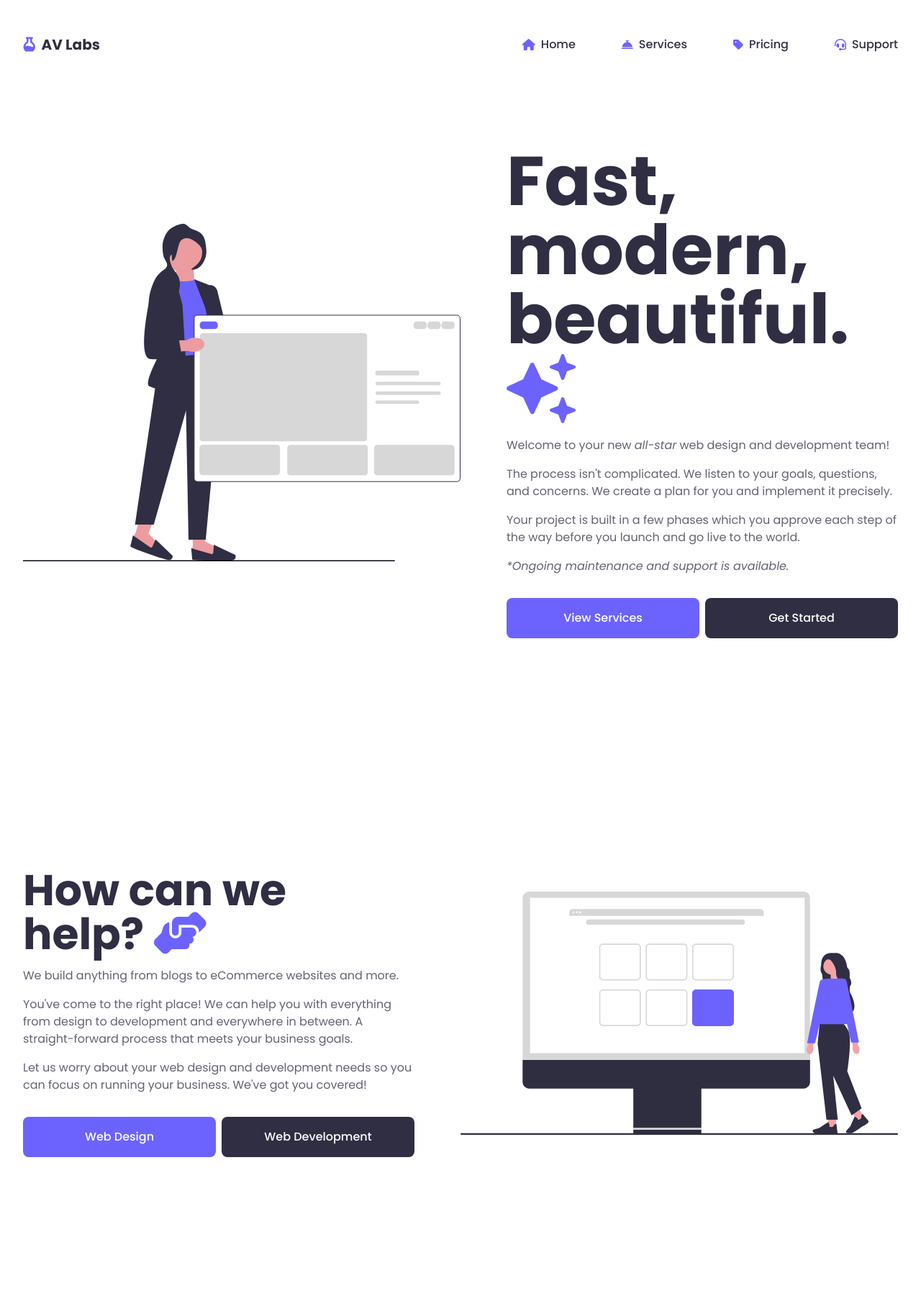
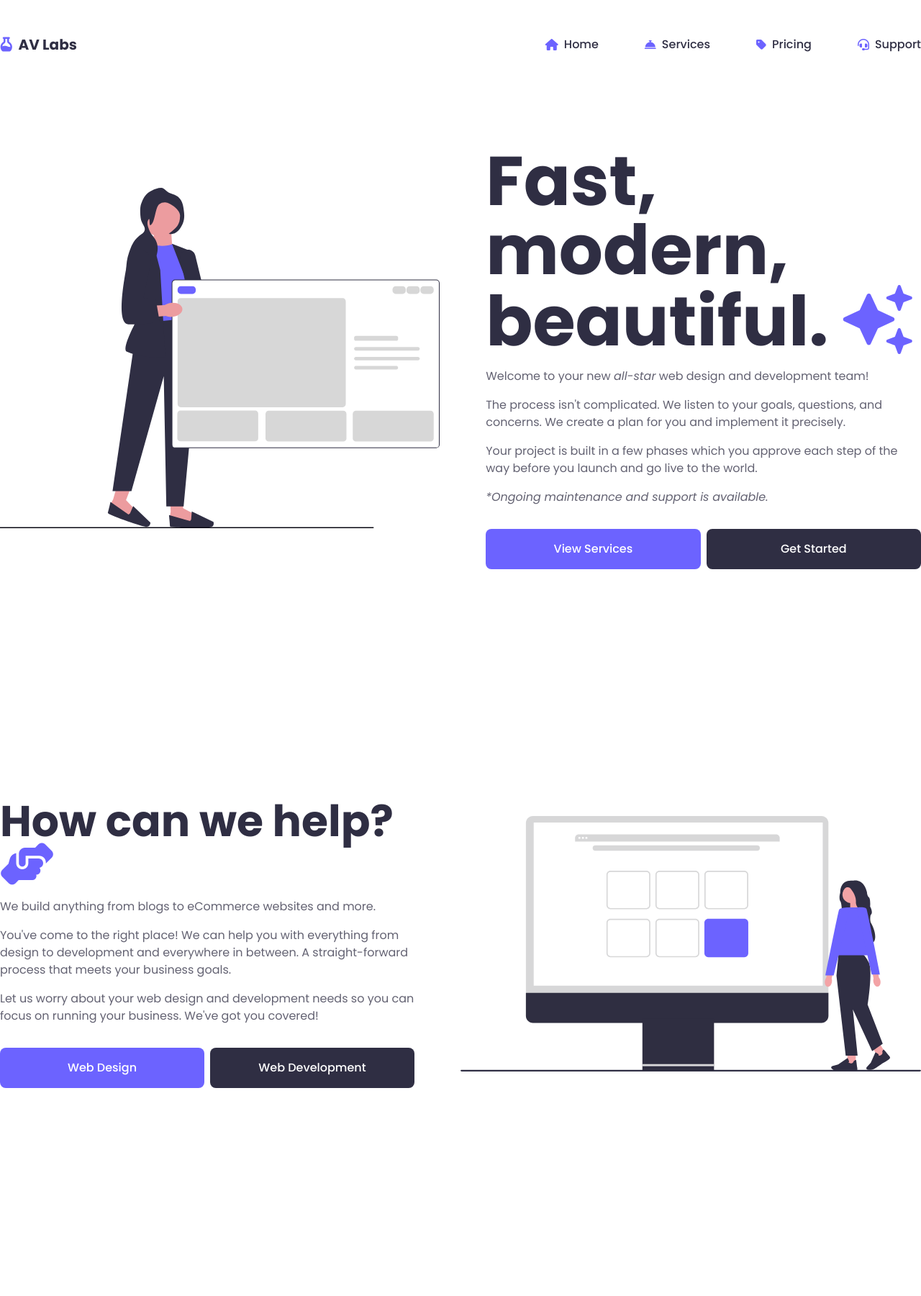
Before and after one commit to avlabsdev/avlabs-v2, a PHP site: page / in a window 1280 px wide. Shown: the top 1801 px of the page at 72% size. Run offline with PHP 8.4, Linux system fonts and the light colour scheme.

Commit message:
html/css updates

```diff
--- a/fonts.css
+++ b/fonts/fonts.css
@@ -4,7 +4,7 @@
   font-family: 'Poppins';
   font-style: normal;
   font-weight: 100;
-  src: url('./fonts/poppins-v22-latin-100.woff2') format('woff2'); /* Chrome 36+, Opera 23+, Firefox 39+, Safari 12+, iOS 10+ */
+  src: url('./poppins-v22-latin-100.woff2') format('woff2'); /* Chrome 36+, Opera 23+, Firefox 39+, Safari 12+, iOS 10+ */
 }
 /* poppins-100italic - latin */
 @font-face {
@@ -12,7 +12,7 @@
   font-family: 'Poppins';
   font-style: italic;
   font-weight: 100;
-  src: url('./fonts/poppins-v22-latin-100italic.woff2') format('woff2'); /* Chrome 36+, Opera 23+, Firefox 39+, Safari 12+, iOS 10+ */
+  src: url('./poppins-v22-latin-100italic.woff2') format('woff2'); /* Chrome 36+, Opera 23+, Firefox 39+, Safari 12+, iOS 10+ */
 }
 /* poppins-200 - latin */
 @font-face {
@@ -20,7 +20,7 @@
   font-family: 'Poppins';
   font-style: normal;
   font-weight: 200;
-  src: url('./fonts/poppins-v22-latin-200.woff2') format('woff2'); /* Chrome 36+, Opera 23+, Firefox 39+, Safari 12+, iOS 10+ */
+  src: url('./poppins-v22-latin-200.woff2') format('woff2'); /* Chrome 36+, Opera 23+, Firefox 39+, Safari 12+, iOS 10+ */
 }
 /* poppins-200italic - latin */
 @font-face {
@@ -28,7 +28,7 @@
   font-family: 'Poppins';
   font-style: italic;
   font-weight: 200;
-  src: url('./fonts/poppins-v22-latin-200italic.woff2') format('woff2'); /* Chrome 36+, Opera 23+, Firefox 39+, Safari 12+, iOS 10+ */
+  src: url('./poppins-v22-latin-200italic.woff2') format('woff2'); /* Chrome 36+, Opera 23+, Firefox 39+, Safari 12+, iOS 10+ */
 }
 /* poppins-300 - latin */
 @font-face {
@@ -36,7 +36,7 @@
   font-family: 'Poppins';
   font-style: normal;
   font-weight: 300;
-  src: url('./fonts/poppins-v22-latin-300.woff2') format('woff2'); /* Chrome 36+, Opera 23+, Firefox 39+, Safari 12+, iOS 10+ */
+  src: url('./poppins-v22-latin-300.woff2') format('woff2'); /* Chrome 36+, Opera 23+, Firefox 39+, Safari 12+, iOS 10+ */
 }
 /* poppins-300italic - latin */
 @font-face {
@@ -44,7 +44,7 @@
   font-family: 'Poppins';
   font-style: italic;
   font-weight: 300;
-  src: url('./fonts/poppins-v22-latin-300italic.woff2') format('woff2'); /* Chrome 36+, Opera 23+, Firefox 39+, Safari 12+, iOS 10+ */
+  src: url('./poppins-v22-latin-300italic.woff2') format('woff2'); /* Chrome 36+, Opera 23+, Firefox 39+, Safari 12+, iOS 10+ */
 }
 /* poppins-regular - latin */
 @font-face {
@@ -52,7 +52,7 @@
   font-family: 'Poppins';
   font-style: normal;
   font-weight: 400;
-  src: url('./fonts/poppins-v22-latin-regular.woff2') format('woff2'); /* Chrome 36+, Opera 23+, Firefox 39+, Safari 12+, iOS 10+ */
+  src: url('./poppins-v22-latin-regular.woff2') format('woff2'); /* Chrome 36+, Opera 23+, Firefox 39+, Safari 12+, iOS 10+ */
 }
 /* poppins-italic - latin */
 @font-face {
@@ -60,7 +60,7 @@
   font-family: 'Poppins';
   font-style: italic;
   font-weight: 400;
-  src: url('./fonts/poppins-v22-latin-italic.woff2') format('woff2'); /* Chrome 36+, Opera 23+, Firefox 39+, Safari 12+, iOS 10+ */
+  src: url('./poppins-v22-latin-italic.woff2') format('woff2'); /* Chrome 36+, Opera 23+, Firefox 39+, Safari 12+, iOS 10+ */
 }
 /* poppins-500 - latin */
 @font-face {
@@ -68,7 +68,7 @@
   font-family: 'Poppins';
   font-style: normal;
   font-weight: 500;
-  src: url('./fonts/poppins-v22-latin-500.woff2') format('woff2'); /* Chrome 36+, Opera 23+, Firefox 39+, Safari 12+, iOS 10+ */
+  src: url('./poppins-v22-latin-500.woff2') format('woff2'); /* Chrome 36+, Opera 23+, Firefox 39+, Safari 12+, iOS 10+ */
 }
 /* poppins-500italic - latin */
 @font-face {
@@ -76,7 +76,7 @@
   font-family: 'Poppins';
   font-style: italic;
   font-weight: 500;
-  src: url('./fonts/poppins-v22-latin-500italic.woff2') format('woff2'); /* Chrome 36+, Opera 23+, Firefox 39+, Safari 12+, iOS 10+ */
+  src: url('./poppins-v22-latin-500italic.woff2') format('woff2'); /* Chrome 36+, Opera 23+, Firefox 39+, Safari 12+, iOS 10+ */
 }
 /* poppins-600 - latin */
 @font-face {
@@ -84,7 +84,7 @@
   font-family: 'Poppins';
   font-style: normal;
   font-weight: 600;
-  src: url('./fonts/poppins-v22-latin-600.woff2') format('woff2'); /* Chrome 36+, Opera 23+, Firefox 39+, Safari 12+, iOS 10+ */
+  src: url('./poppins-v22-latin-600.woff2') format('woff2'); /* Chrome 36+, Opera 23+, Firefox 39+, Safari 12+, iOS 10+ */
 }
 /* poppins-600italic - latin */
 @font-face {
@@ -92,7 +92,7 @@
   font-family: 'Poppins';
   font-style: italic;
   font-weight: 600;
-  src: url('./fonts/poppins-v22-latin-600italic.woff2') format('woff2'); /* Chrome 36+, Opera 23+, Firefox 39+, Safari 12+, iOS 10+ */
+  src: url('./poppins-v22-latin-600italic.woff2') format('woff2'); /* Chrome 36+, Opera 23+, Firefox 39+, Safari 12+, iOS 10+ */
 }
 /* poppins-700 - latin */
 @font-face {
@@ -100,7 +100,7 @@
   font-family: 'Poppins';
   font-style: normal;
   font-weight: 700;
-  src: url('./fonts/poppins-v22-latin-700.woff2') format('woff2'); /* Chrome 36+, Opera 23+, Firefox 39+, Safari 12+, iOS 10+ */
+  src: url('./poppins-v22-latin-700.woff2') format('woff2'); /* Chrome 36+, Opera 23+, Firefox 39+, Safari 12+, iOS 10+ */
 }
 /* poppins-700italic - latin */
 @font-face {
@@ -108,7 +108,7 @@
   font-family: 'Poppins';
   font-style: italic;
   font-weight: 700;
-  src: url('./fonts/poppins-v22-latin-700italic.woff2') format('woff2'); /* Chrome 36+, Opera 23+, Firefox 39+, Safari 12+, iOS 10+ */
+  src: url('./poppins-v22-latin-700italic.woff2') format('woff2'); /* Chrome 36+, Opera 23+, Firefox 39+, Safari 12+, iOS 10+ */
 }
 /* poppins-800 - latin */
 @font-face {
@@ -116,7 +116,7 @@
   font-family: 'Poppins';
   font-style: normal;
   font-weight: 800;
-  src: url('./fonts/poppins-v22-latin-800.woff2') format('woff2'); /* Chrome 36+, Opera 23+, Firefox 39+, Safari 12+, iOS 10+ */
+  src: url('./poppins-v22-latin-800.woff2') format('woff2'); /* Chrome 36+, Opera 23+, Firefox 39+, Safari 12+, iOS 10+ */
 }
 /* poppins-800italic - latin */
 @font-face {
@@ -124,7 +124,7 @@
   font-family: 'Poppins';
   font-style: italic;
   font-weight: 800;
-  src: url('./fonts/poppins-v22-latin-800italic.woff2') format('woff2'); /* Chrome 36+, Opera 23+, Firefox 39+, Safari 12+, iOS 10+ */
+  src: url('./poppins-v22-latin-800italic.woff2') format('woff2'); /* Chrome 36+, Opera 23+, Firefox 39+, Safari 12+, iOS 10+ */
 }
 /* poppins-900 - latin */
 @font-face {
@@ -132,7 +132,7 @@
   font-family: 'Poppins';
   font-style: normal;
   font-weight: 900;
-  src: url('./fonts/poppins-v22-latin-900.woff2') format('woff2'); /* Chrome 36+, Opera 23+, Firefox 39+, Safari 12+, iOS 10+ */
+  src: url('./poppins-v22-latin-900.woff2') format('woff2'); /* Chrome 36+, Opera 23+, Firefox 39+, Safari 12+, iOS 10+ */
 }
 /* poppins-900italic - latin */
 @font-face {
@@ -140,5 +140,5 @@
   font-family: 'Poppins';
   font-style: italic;
   font-weight: 900;
-  src: url('./fonts/poppins-v22-latin-900italic.woff2') format('woff2'); /* Chrome 36+, Opera 23+, Firefox 39+, Safari 12+, iOS 10+ */
+  src: url('./poppins-v22-latin-900italic.woff2') format('woff2'); /* Chrome 36+, Opera 23+, Firefox 39+, Safari 12+, iOS 10+ */
 }
--- a/index.html
+++ b/index.html
@@ -11,10 +11,30 @@
   <link href="./assets/fontawesome/css/brands.css" rel="stylesheet" />
   <link href="./assets/fontawesome/css/solid.css" rel="stylesheet" />
   <link href="./src/output.css" rel="stylesheet" />
-  <link rel="stylesheet" href="./fonts.css" />
+  <link rel="stylesheet" href="./fonts/fonts.css" />
 </head>
 
 <body>
+  <!-- <div class="bg-red-500 fixed p-16 w-screen h-screen z-10 m-16 -left-8 -mt-8 mr-32 mx-12">
+    <div class="container mx-auto">
+      <h1>This is a popup!</h1>
+      <p>Lorem ipsum dolor sit amet consectetur adipisicing elit. Debitis, sunt alias repellat doloribus eaque dicta
+        odit
+        suscipit delectus nostrum quam! Veritatis nesciunt eos, architecto aliquam ipsam quae iste omnis vitae?</p>
+      <p>Lorem ipsum dolor sit amet consectetur adipisicing elit. Debitis, sunt alias repellat doloribus eaque dicta
+        odit
+        suscipit delectus nostrum quam! Veritatis nesciunt eos, architecto aliquam ipsam quae iste omnis vitae?</p>
+      <p>Lorem ipsum dolor sit amet consectetur adipisicing elit. Debitis, sunt alias repellat doloribus eaque dicta
+        odit
+        suscipit delectus nostrum quam! Veritatis nesciunt eos, architecto aliquam ipsam quae iste omnis vitae?</p>
+      <p>Lorem ipsum dolor sit amet consectetur adipisicing elit. Debitis, sunt alias repellat doloribus eaque dicta
+        odit
+        suscipit delectus nostrum quam! Veritatis nesciunt eos, architecto aliquam ipsam quae iste omnis vitae?</p>
+      <p>Lorem ipsum dolor sit amet consectetur adipisicing elit. Debitis, sunt alias repellat doloribus eaque dicta
+        odit
+        suscipit delectus nostrum quam! Veritatis nesciunt eos, architecto aliquam ipsam quae iste omnis vitae?</p>
+    </div>
+  </div> -->
   <header>
     <a href="./" class="logo"><i class="fa-solid fa-flask-round-potion"></i>AV
       Labs</a>
@@ -23,8 +43,6 @@
           class="fa-solid fa-house custom-text-blue"></i>Home</a>
       <a href="./services" class="custom-text-dark font-medium flex flex-row items-center gap-2"><i
           class="fa-solid fa-bell-concierge custom-text-blue"></i>Services</a>
-      <!-- <a href="./projects" class="custom-text-dark font-medium flex flex-row items-center gap-2"><i
-          class="fa-solid fa-rectangle-history custom-text-blue"></i>Projects</a> -->
       <a href="./pricing" class="custom-text-dark font-medium flex flex-row items-center gap-2"><i
           class="fa-solid fa-tag custom-text-blue"></i>Pricing</a>
       <a href="./support" class="custom-text-dark font-medium flex flex-row items-center gap-2"><i
@@ -165,7 +183,6 @@
           class="fa-brands fa-dribbble"></i></a>
     </span>
   </footer>
-  <script src="./script.js" defer></script>
 </body>
 
 </html>
--- a/services/index.html
+++ b/services/index.html
@@ -11,7 +11,7 @@
   <link href="../assets/fontawesome/css/brands.css" rel="stylesheet" />
   <link href="../assets/fontawesome/css/solid.css" rel="stylesheet" />
   <link href="../src/output.css" rel="stylesheet" />
-  <link rel="stylesheet" href="../fonts.css" />
+  <link rel="stylesheet" href="../fonts/fonts.css" />
 </head>
 
 <body>
@@ -21,7 +21,6 @@
     <nav>
       <a href="../"><i class="fa-solid fa-house"></i>Home</a>
       <a href="../services"><i class="fa-solid fa-bell-concierge"></i>Services</a>
-      <!-- <a href="../projects"><i class="fa-solid fa-rectangle-history"></i>Projects</a> -->
       <a href="../pricing" class="custom-text-dark font-medium flex flex-row items-center gap-2"><i
           class="fa-solid fa-tag custom-text-blue"></i>Pricing</a>
       <a href="../support" class="custom-text-dark font-medium flex flex-row items-center gap-2"><i
@@ -71,7 +70,7 @@
           With our decades of design experience, we will ensure you have a beautiful and seamless user experience.
         </p>
         <div class="btn-wrapper">
-          <a href="../ui" class="btn-primary">User Interface Design</a>
+          <a href="../uidesign" class="btn-primary">User Interface Design</a>
           <a href="../ux" class="btn-secondary">User Experience Design</a>
         </div>
       </div>
@@ -150,7 +149,6 @@
           class="fa-brands fa-dribbble"></i></a>
     </span>
   </footer>
-  <script src="../script.js" defer></script>
 </body>
 
 </html>
--- a/src/output.css
+++ b/src/output.css
@@ -647,6 +662,7 @@ header {
 header {
   margin-left: auto;
   margin-right: auto;
+  margin-top: 3rem;
   display: flex;
   flex-direction: row;
   align-items: center;
@@ -723,6 +739,7 @@ main {
 }
 
 main {
+  position: relative;
   margin-left: auto;
   margin-right: auto;
   display: flex;
@@ -731,6 +748,7 @@ main {
 }
 
 section {
+  position: relative;
   display: flex;
   flex-direction: row;
   align-items: center;
@@ -2756,16 +2785,12 @@ footer i {
   forced-color-adjust: none;
 }
 
-html {
-  scroll-behavior: smooth;
-}
-
 body {
   font-family: Poppins, sans-serif;
   display: flex;
   flex-direction: column;
-  padding: 3rem 2rem;
   background-color: #fff;
+  position: relative;
 }
 
 .custom-text-blue {
```
Also changed, not shown: other parts of src/output.css (+69 -43 lines), db.json (deleted, +0 -25 lines), pricing/index.html (+4 -7 lines), projects/goodmj/index.html (deleted, +0 -57 lines), projects/index.html (deleted, +0 -136 lines), src/input.css (+13 -9 lines), support/index.html (+15 -22 lines), uidesign/index.html (added, +23 -0 lines), assets/undraw_selected_options_re_vtjd.svg (added), script.js (added).
